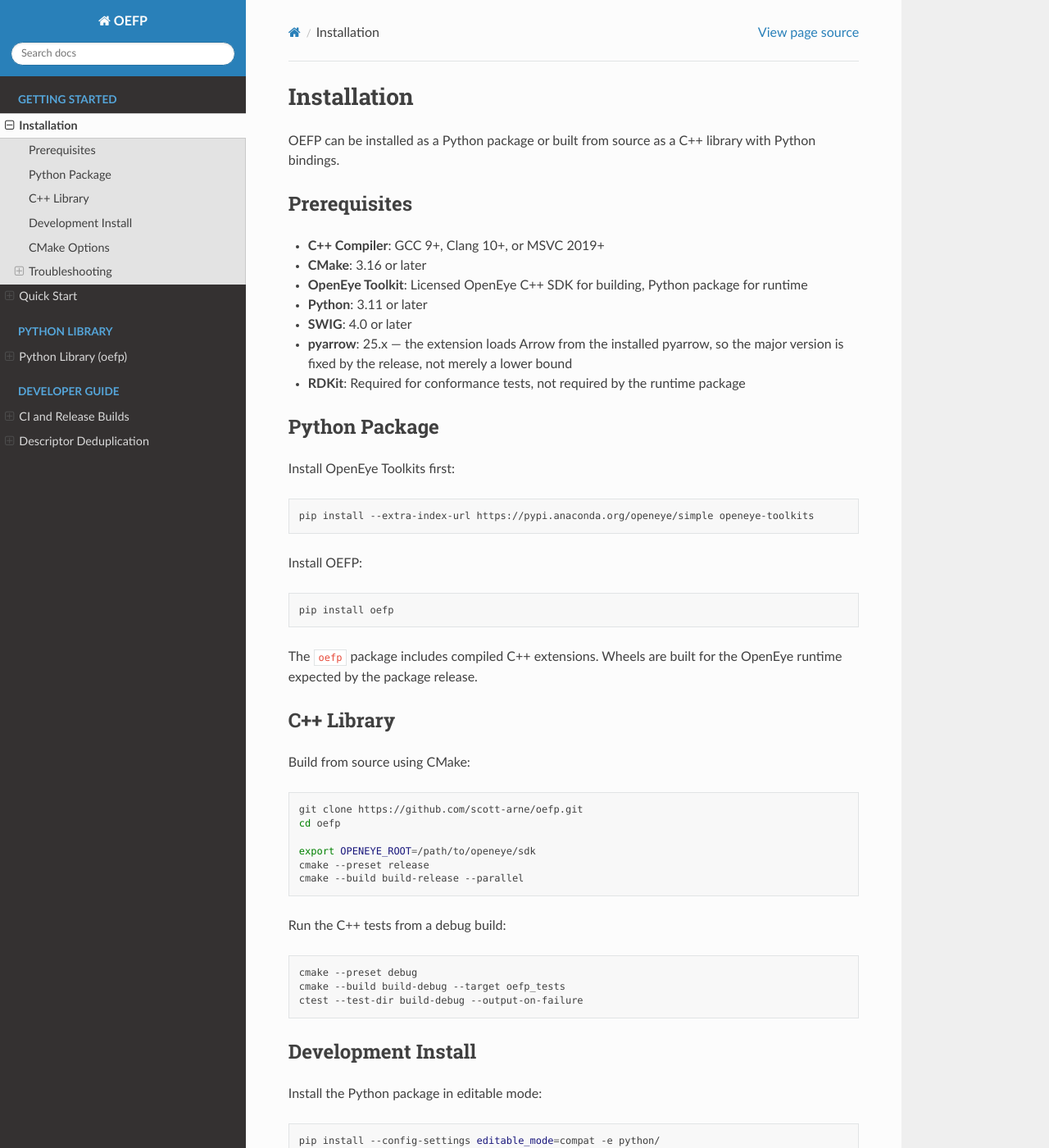
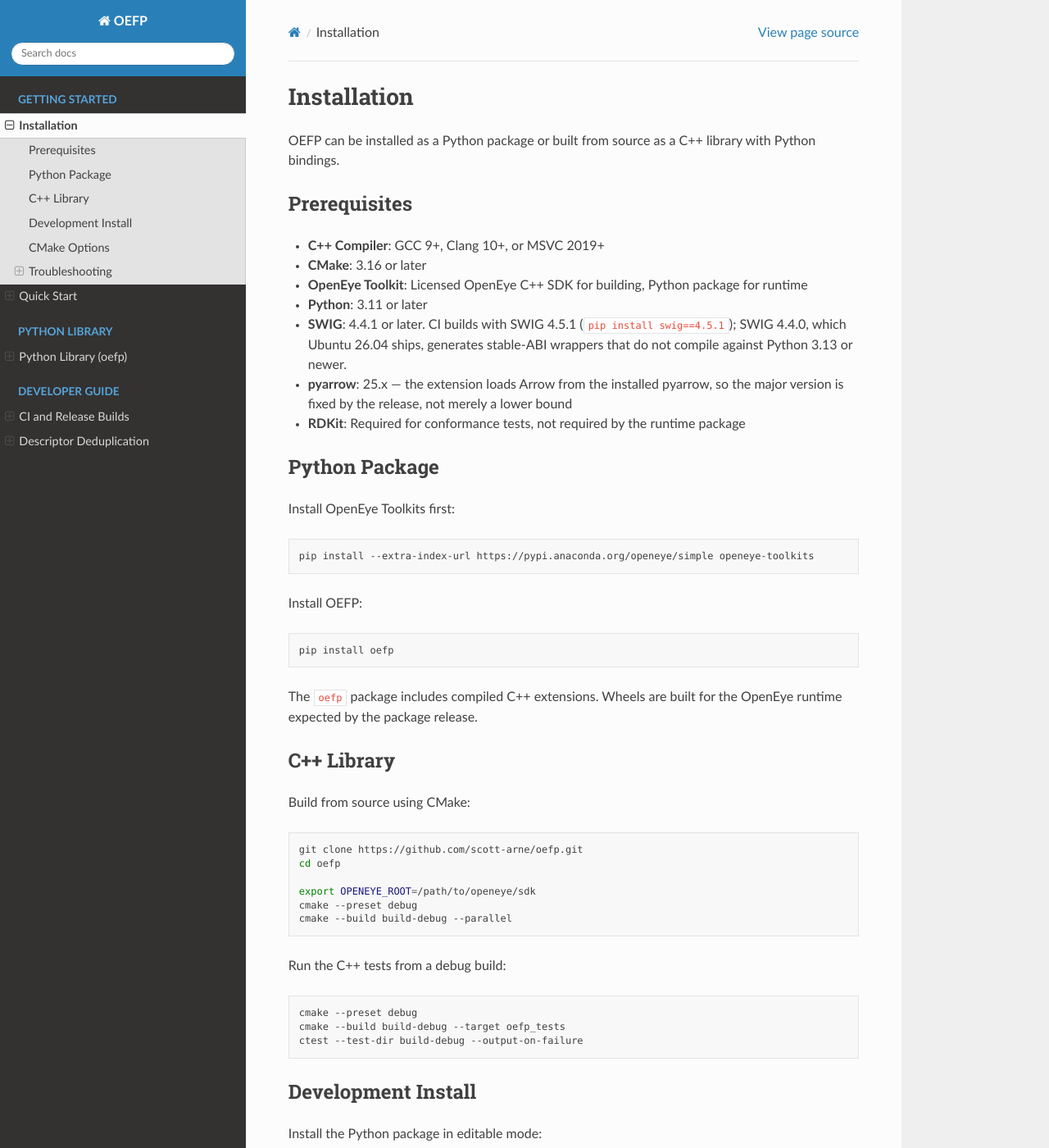
Before and after one commit to scott-arne/oefp, a Sphinx documentation site: the page built from docs/getting-started/installation.rst, in a window 1280 px wide and 1400 px high. Shown: the whole window at 82% size. Built offline with Sphinx 7.4.7 and the Read the Docs theme 3.1.0, drawn with Linux system fonts in a browser that asks for light colours; pages that are not in the unit, such as notebooks, are missing from menus.

Commit message:
docs: state the SWIG 4.4.1 floor in the install guide

```diff
--- a/docs/getting-started/installation.rst
+++ b/docs/getting-started/installation.rst
@@ -11,7 +11,9 @@
 - **CMake**: 3.16 or later
 - **OpenEye Toolkit**: Licensed OpenEye C++ SDK for building, Python package for runtime
 - **Python**: 3.11 or later
-- **SWIG**: 4.0 or later
+- **SWIG**: 4.4.1 or later. CI builds with SWIG 4.5.1 (``pip install swig==4.5.1``);
+  SWIG 4.4.0, which Ubuntu 26.04 ships, generates stable-ABI wrappers that do not
+  compile against Python 3.13 or newer.
 - **pyarrow**: 25.x — the extension loads Arrow from the installed pyarrow, so
   the major version is fixed by the release, not merely a lower bound
 - **RDKit**: Required for conformance tests, not required by the runtime package
@@ -45,8 +47,8 @@
    cd oefp
 
    export OPENEYE_ROOT=/path/to/openeye/sdk
-   cmake --preset release
-   cmake --build build-release --parallel
+   cmake --preset debug
+   cmake --build build-debug --parallel
 
 Run the C++ tests from a debug build:
 
```
